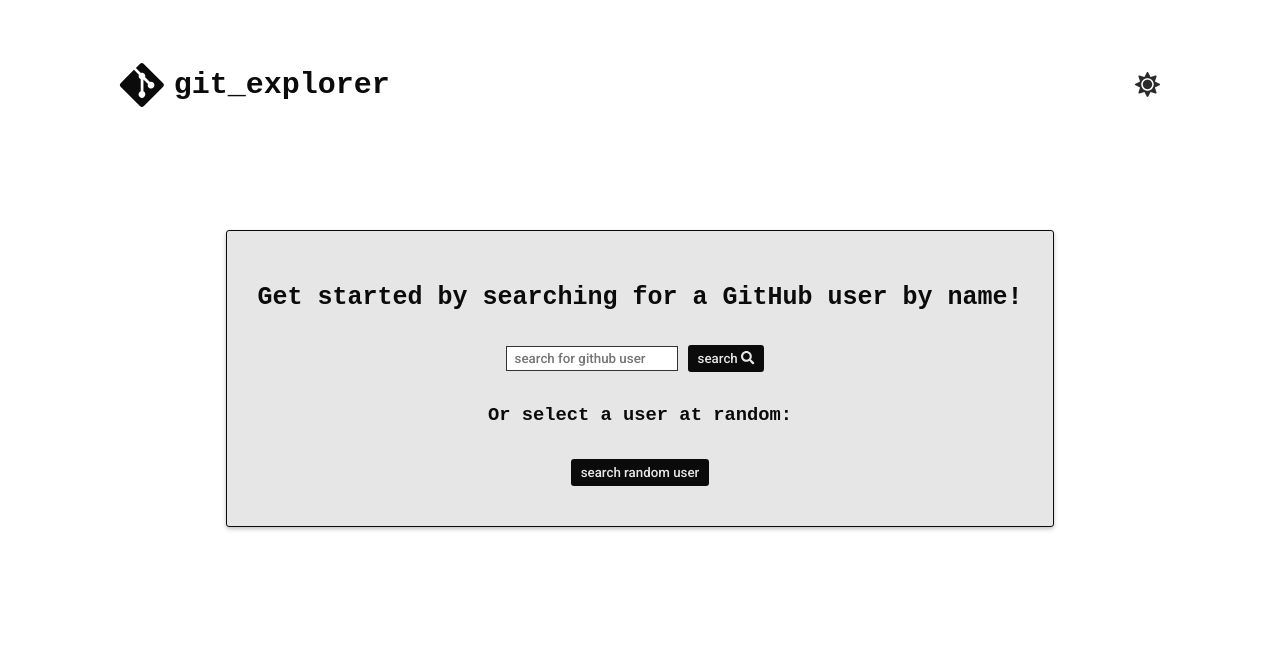
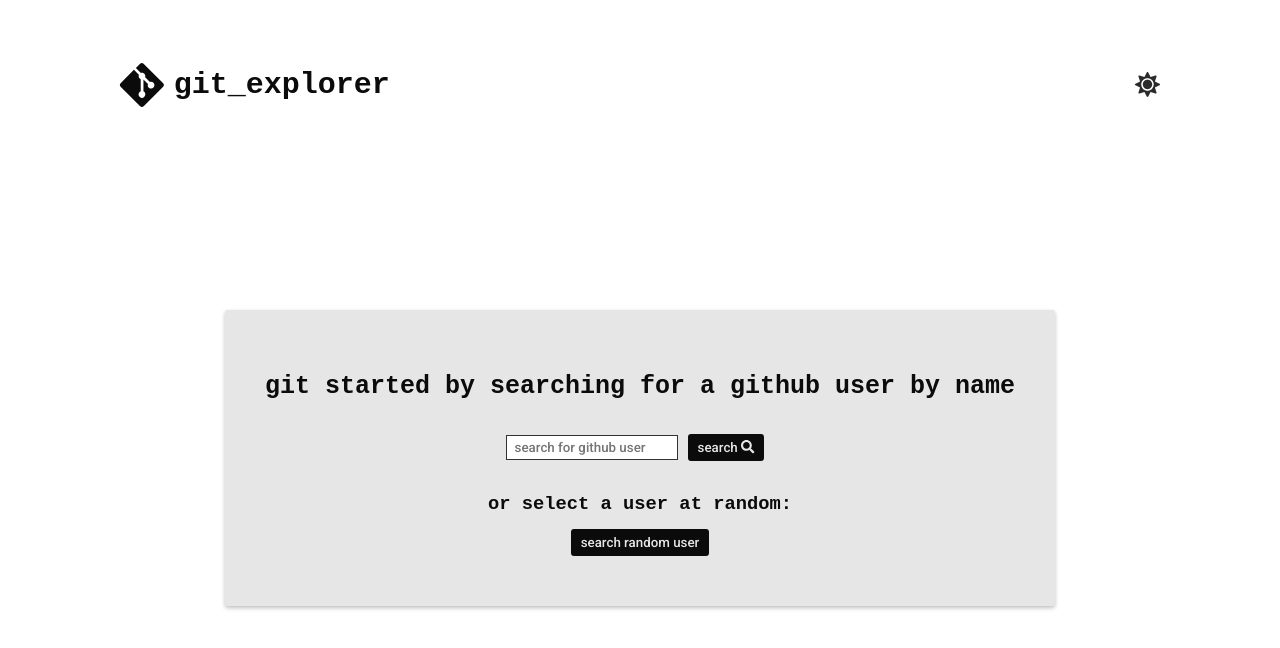
Before and after one commit to agohorel/nextjs-ts, a Next.js app in the folder github-explorer/: page / in a window 1280 px wide. Shown: the top 648 px of the page. Built offline with nearby package versions, Linux system fonts and the light colour scheme; no server answers.

Commit message:
homepage tweaks

```diff
--- a/github-explorer/components/GetStarted.tsx
+++ b/github-explorer/components/GetStarted.tsx
@@ -1,12 +1,12 @@
-import React from "react";
-import styled from "styled-components";
-import { useDispatch } from "react-redux";
-import { useRouter, NextRouter } from "next/router";
+import React from 'react';
+import styled from 'styled-components';
+import { useDispatch } from 'react-redux';
+import { useRouter, NextRouter } from 'next/router';
 
-import { fetchRandomUser } from "../actions";
+import { fetchRandomUser } from '../actions';
 
-import Search from "./layout/Search";
-import Button from "./library/Button";
+import Search from './layout/Search';
+import Button from './library/Button';
 
 const GetStarted: React.FC = () => {
   const dispatch = useDispatch();
@@ -15,9 +15,9 @@ const GetStarted: React.FC = () => {
   return (
     <Container>
       <Banner>
-        <CTA>Get started by searching for a GitHub user by name!</CTA>
+        <CTA>git started by searching for a github user by name</CTA>
         <Search></Search>
-        <SubHeader>Or select a user at random:</SubHeader>
+        <SubHeader>or select a user at random:</SubHeader>
         <div onClick={() => dispatch(fetchRandomUser(router))}>
           <Button>search random user</Button>
         </div>
@@ -31,7 +31,7 @@ export default GetStarted;
 const Container = styled.div`
   display: flex;
   justify-content: center;
-  margin-top: 12rem;
+  margin-top: 20rem;
 `;
 
 const Banner = styled.main`
@@ -39,11 +39,9 @@ const Banner = styled.main`
   flex-direction: column;
   align-items: center;
   background: ${({ theme: { colors } }) => colors.scale_5};
-  border: 1px solid ${({ theme: { colors } }) => colors.scale_0};
   border-radius: ${({ theme: { measurements } }) => measurements.borderRadius};
-
   box-shadow: 0px 2px 4px ${({ theme: { colors } }) => colors.boxShadow};
-  padding: 3rem;
+  padding: 4rem;
 `;
 
 const CTA = styled.h1`
@@ -52,4 +50,5 @@ const CTA = styled.h1`
 
 const SubHeader = styled.h3`
   font-size: ${({ theme: { fontSizes } }) => fontSizes.large};
+  margin-bottom: 0;
 `;
```
